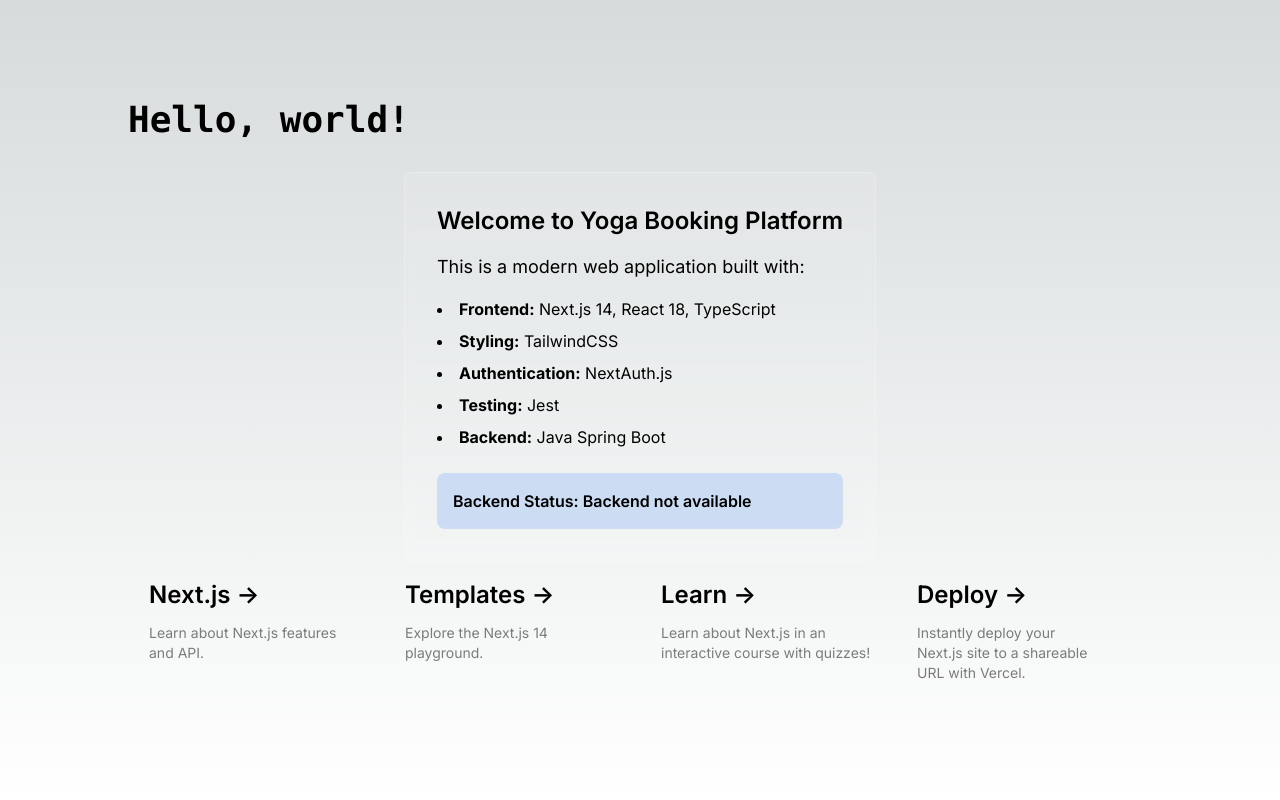
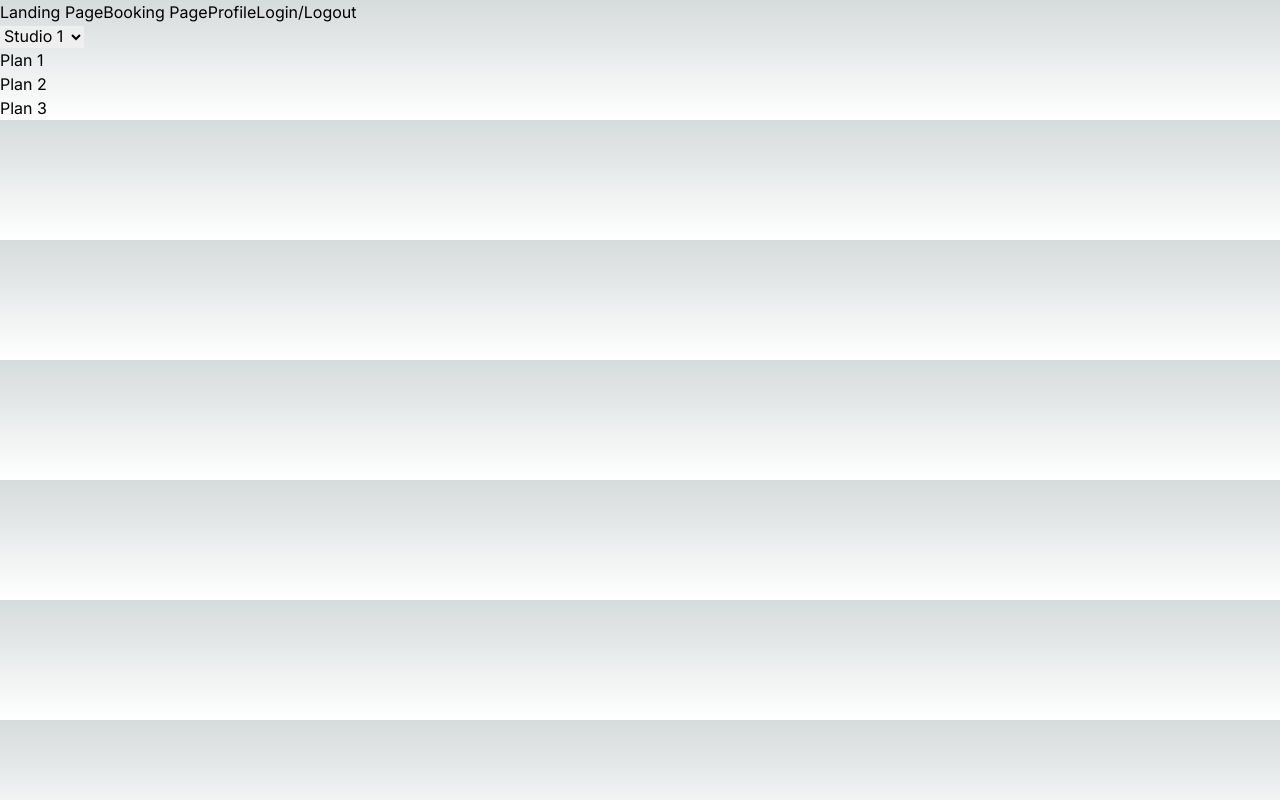
Before and after one commit to Robchike9290/YogaBookingPlatform, a Next.js app: page / in a window 1280 px wide. Built offline with nearby package versions, Linux system fonts and the light colour scheme; no server answers.

Commit message:
Remove unnecessary boilerplate code, add in some really basic stuff

```diff
--- /dev/null
+++ b/src/app/currentStudioAndSelection.tsx
@@ -0,0 +1,15 @@
+const pricingPlans = ["Plan 1", "Plan 2", "Plan 3"]
+
+export default function CurrentStudioAndSelection() {
+    return (
+        <div className="w-full">
+            <select>
+                <option>Studio 1</option>
+                <option>Studio 2</option>
+                <option>Studio 3</option>
+                <option>Studio 4</option>
+                <option>Studio 5</option>
+            </select>
+        </div>
+    )
+}
--- a/src/app/layout.tsx
+++ b/src/app/layout.tsx
@@ -1,13 +1,13 @@
-import type { Metadata } from 'next'
+// import type { Metadata } from 'next'
 import { Inter } from 'next/font/google'
 import '../styles/globals.css'
 
 const inter = Inter({ subsets: ['latin'] })
 
-export const metadata: Metadata = {
-  title: 'Yoga Booking Platform',
-  description: 'A modern yoga booking platform built with Next.js and Java',
-}
+// export const metadata: Metadata = {
+//   title: 'Yoga Booking Platform',
+//   description: 'A modern yoga booking platform built with Next.js and Java',
+// }
 
 export default function RootLayout({
   children,
--- /dev/null
+++ b/src/app/navBar.tsx
@@ -0,0 +1,10 @@
+export default function NavBar() {
+    return (
+        <div className="w-full">
+            <span className="w-1/4">Landing Page</span>
+            <span className="w-1/4">Booking Page</span>
+            <span className="w-1/4">Profile</span>
+            <span className="w-1/4">Login/Logout</span>
+        </div>
+    )
+}
--- a/src/app/page.tsx
+++ b/src/app/page.tsx
@@ -1,120 +1,26 @@
 'use client'
 
 import { useState, useEffect } from 'react'
+import NavBar from './navBar'
+import CurrentStudioAndSelection from './currentStudioAndSelection'
+import PricingPlans from './pricingPlans'
 
 export default function Home() {
-  const [message, setMessage] = useState('Loading...')
   const [backendStatus, setBackendStatus] = useState('Checking...')
 
   useEffect(() => {
-    // Simulate fetching from backend
-    setTimeout(() => {
-      setMessage('Hello, world!')
-    }, 1000)
-
     // Check backend connection
     fetch('http://localhost:8080/api/health')
       .then(response => response.json())
       .then(data => setBackendStatus(data.status))
-      .catch(() => setBackendStatus('Backend not available'))
+      .catch((error) => setBackendStatus(`Backend not available: ${error}`))
   }, [])
 
   return (
-    <main className="flex min-h-screen flex-col items-center justify-center p-24">
-      <div className="z-10 max-w-5xl w-full items-center justify-between font-mono text-sm lg:flex">
-        <h1 className="text-4xl font-bold text-center mb-8">
-          {message}
-        </h1>
-      </div>
-
-      <div className="relative flex place-items-center">
-        <div className="rounded-lg bg-white/10 p-8 backdrop-blur-sm border border-white/20">
-          <h2 className="text-2xl font-semibold mb-4">Welcome to Yoga Booking Platform</h2>
-          <p className="text-lg mb-4">
-            This is a modern web application built with:
-          </p>
-          <ul className="list-disc list-inside space-y-2">
-            <li><strong>Frontend:</strong> Next.js 14, React 18, TypeScript</li>
-            <li><strong>Styling:</strong> TailwindCSS</li>
-            <li><strong>Authentication:</strong> NextAuth.js</li>
-            <li><strong>Testing:</strong> Jest</li>
-            <li><strong>Backend:</strong> Java Spring Boot</li>
-          </ul>
-          <div className="mt-6 p-4 bg-blue-500/20 rounded-lg">
-            <p className="font-semibold">Backend Status: {backendStatus}</p>
-          </div>
-        </div>
-      </div>
-
-      <div className="mb-32 grid text-center lg:max-w-5xl lg:w-full lg:mb-0 lg:grid-cols-4 lg:text-left">
-        <a
-          href="https://nextjs.org/docs?utm_source=create-next-app&utm_medium=appdir-template&utm_campaign=create-next-app"
-          className="group rounded-lg border border-transparent px-5 py-4 transition-colors hover:border-gray-300 hover:bg-gray-100 hover:dark:border-neutral-700 hover:dark:bg-neutral-800/30"
-          target="_blank"
-          rel="noopener noreferrer"
-        >
-          <h2 className={`mb-3 text-2xl font-semibold`}>
-            Next.js{' '}
-            <span className="inline-block transition-transform group-hover:translate-x-1 motion-reduce:transform-none">
-              -&gt;
-            </span>
-          </h2>
-          <p className={`m-0 max-w-[30ch] text-sm opacity-50`}>
-            Learn about Next.js features and API.
-          </p>
-        </a>
-
-        <a
-          href="https://vercel.com/templates?framework=next.js&utm_source=create-next-app&utm_medium=appdir-template&utm_campaign=create-next-app"
-          className="group rounded-lg border border-transparent px-5 py-4 transition-colors hover:border-gray-300 hover:bg-gray-100 hover:dark:border-neutral-700 hover:dark:bg-neutral-800/30"
-          target="_blank"
-          rel="noopener noreferrer"
-        >
-          <h2 className={`mb-3 text-2xl font-semibold`}>
-            Templates{' '}
-            <span className="inline-block transition-transform group-hover:translate-x-1 motion-reduce:transform-none">
-              -&gt;
-            </span>
-          </h2>
-          <p className={`m-0 max-w-[30ch] text-sm opacity-50`}>
-            Explore the Next.js 14 playground.
-          </p>
-        </a>
-
-        <a
-          href="https://nextjs.org/learn?utm_source=create-next-app&utm_medium=appdir-template&utm_campaign=create-next-app"
-          className="group rounded-lg border border-transparent px-5 py-4 transition-colors hover:border-gray-300 hover:bg-gray-100 hover:dark:border-neutral-700 hover:dark:bg-neutral-800/30"
-          target="_blank"
-          rel="noopener noreferrer"
-        >
-          <h2 className={`mb-3 text-2xl font-semibold`}>
-            Learn{' '}
-            <span className="inline-block transition-transform group-hover:translate-x-1 motion-reduce:transform-none">
-              -&gt;
-            </span>
-          </h2>
-          <p className={`m-0 max-w-[30ch] text-sm opacity-50`}>
-            Learn about Next.js in an interactive course with&nbsp;quizzes!
-          </p>
-        </a>
-
-        <a
-          href="https://vercel.com/new?utm_source=create-next-app&utm_medium=appdir-template&utm_campaign=create-next-app"
-          className="group rounded-lg border border-transparent px-5 py-4 transition-colors hover:border-gray-300 hover:bg-gray-100 hover:dark:border-neutral-700 hover:dark:bg-neutral-800/30"
-          target="_blank"
-          rel="noopener noreferrer"
-        >
-          <h2 className={`mb-3 text-2xl font-semibold`}>
-            Deploy{' '}
-            <span className="inline-block transition-transform group-hover:translate-x-1 motion-reduce:transform-none">
-              -&gt;
-            </span>
-          </h2>
-          <p className={`m-0 max-w-[30ch] text-sm opacity-50 text-balance`}>
-            Instantly deploy your Next.js site to a shareable URL with Vercel.
-          </p>
-        </a>
-      </div>
-    </main>
+    <>
+      <NavBar />
+      <CurrentStudioAndSelection />
+      <PricingPlans />
+    </>
   )
 }
--- /dev/null
+++ b/src/app/pricingPlans.tsx
@@ -0,0 +1,11 @@
+const pricingPlans = ["Plan 1", "Plan 2", "Plan 3"]
+
+export default function PricingPlans() {
+    return (
+        <div className="w-full">
+            {pricingPlans.map((plan) => (
+                <div>{plan}</div>
+            ))}
+        </div>
+    )
+}
```
